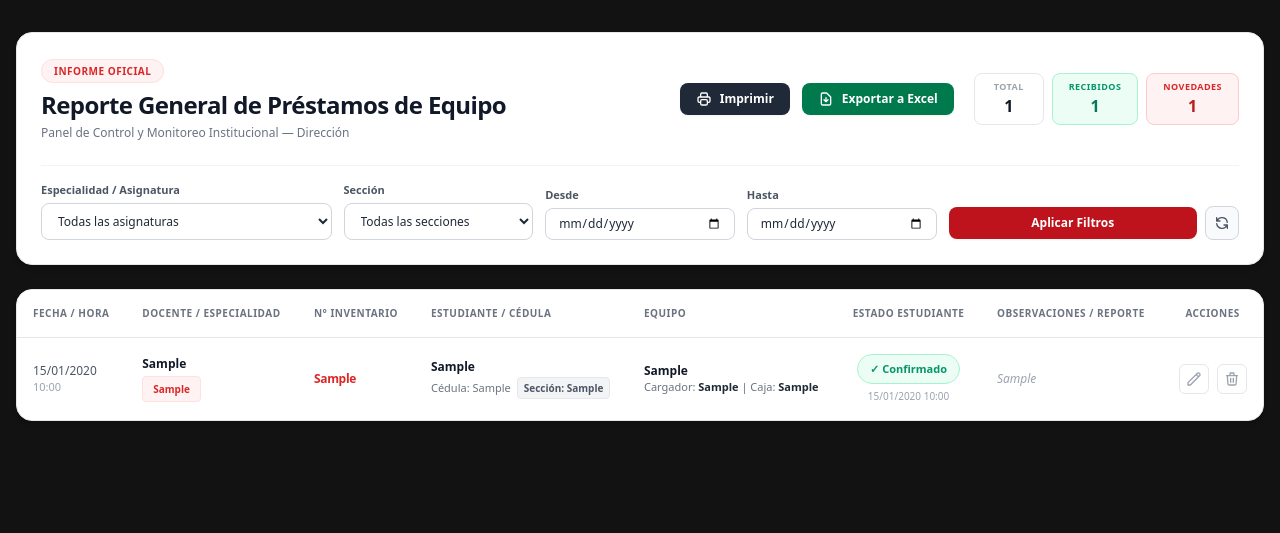
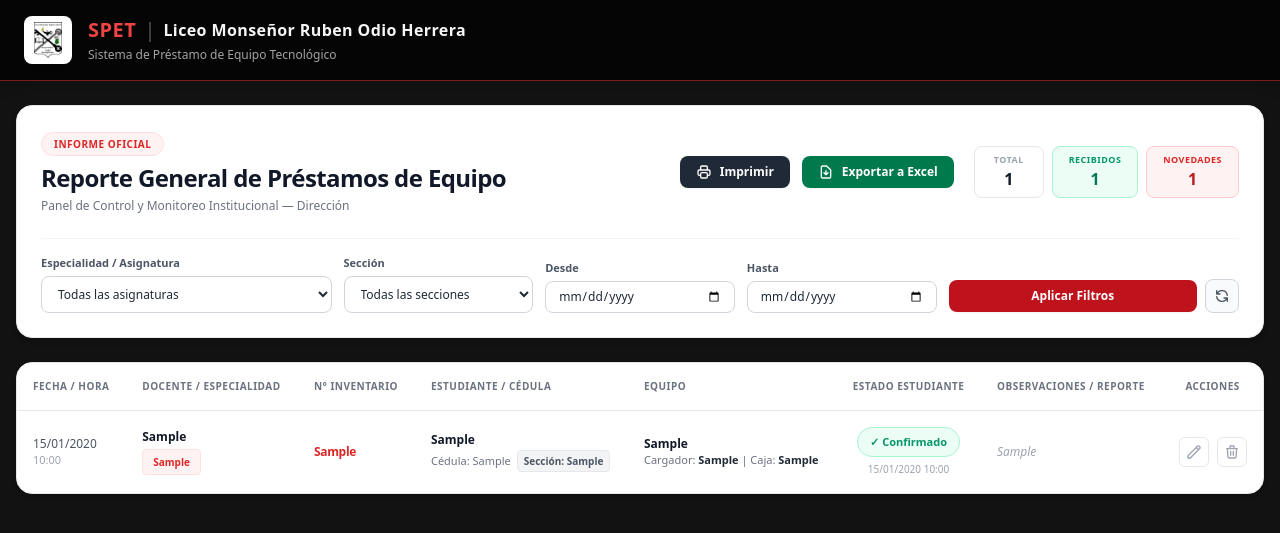
Before and after one commit to gherrera608-sudo/bitacora-tecnologia, a Flask app: page / in a window 1280 px wide. Shown: the top 533 px of the page. Run offline with Flask 3, Linux system fonts and the light colour scheme; tables that the repository leaves empty hold one stand-in row (values such as "Sample post"); some libraries are stand-ins or nearby versions.

Commit message:
Update direccion.html

```diff
--- a/templates/direccion.html
+++ b/templates/direccion.html
@@ -115,12 +115,32 @@
 <body class="bg-[#121212] min-h-screen text-gray-900 font-sans antialiased pb-12">
 
     <!-- ======================================================= -->
-    <!-- 1. VISTA DE PANTALLA (BLANCA / CLARA - OCULTO AL IMPRIMIR) -->
+    <!-- 1. VISTA DE PANTALLA (TARJETAS BLANCAS - OCULTO AL IMPRIMIR) -->
     <!-- ======================================================= -->
     <div class="screen-only">
-        <main class="max-w-[1400px] mx-auto px-4 pt-8 space-y-6">
 
-            <!-- Panel de Control y Filtros -->
+        <!-- Navbar Superior (Oscura y elegante exactamente como la imagen) -->
+        <header class="bg-[#050505] text-white border-b border-red-900 py-4 shadow-lg">
+            <div class="max-w-[1400px] mx-auto px-6 flex items-center justify-center lg:justify-start">
+                <div class="flex items-center gap-4">
+                    <div class="w-12 h-12 bg-white rounded-lg flex items-center justify-center p-1.5 shadow-sm">
+                        <img src="{{ url_for('static', filename='escudo.png') }}" alt="Logo" class="max-h-full max-w-full object-contain" onerror="this.src='https://via.placeholder.com/48'">
+                    </div>
+                    <div>
+                        <div class="flex items-center gap-2">
+                            <span class="text-[#ef4444] font-black tracking-wide text-xl">SPET</span>
+                            <span class="text-neutral-600 font-light text-xl">|</span>
+                            <h1 class="text-base font-semibold text-neutral-100 tracking-wide">Liceo Monseñor Ruben Odio Herrera</h1>
+                        </div>
+                        <p class="text-[12px] text-neutral-400 mt-0.5">Sistema de Préstamo de Equipo Tecnológico</p>
+                    </div>
+                </div>
+            </div>
+        </header>
+
+        <main class="max-w-[1400px] mx-auto px-4 pt-6 space-y-6">
+
+            <!-- Panel de Control y Filtros (Blanco) -->
             <section class="bg-white rounded-2xl p-6 shadow-md border border-gray-200">
                 <div class="flex flex-col lg:flex-row lg:items-center justify-between gap-6 mb-6">
                     <div>
@@ -196,7 +216,7 @@
                 </form>
             </section>
 
-            <!-- Tabla de Registros Blanca -->
+            <!-- Tabla de Registros (Blanca) -->
             <section class="bg-white rounded-2xl shadow-md border border-gray-200 overflow-hidden">
                 <div class="overflow-x-auto">
                     <table class="w-full text-left border-collapse">
@@ -256,11 +276,9 @@
                                 </td>
                                 <td class="py-4 px-4 text-center whitespace-nowrap">
                                     <div class="flex items-center justify-center gap-2">
-                                        <!-- Botón Editar -->
                                         <a href="{{ url_for('editar_prestamo', id=p.id) }}" class="p-1.5 text-gray-400 hover:text-blue-600 hover:bg-blue-50 border border-gray-200 rounded-md transition" title="Editar">
                                             <svg class="w-4 h-4" fill="none" stroke="currentColor" viewBox="0 0 24 24"><path stroke-linecap="round" stroke-linejoin="round" stroke-width="2" d="M15.232 5.232l3.536 3.536m-2.036-5.036a2.5 2.5 0 113.536 3.536L6.5 21.036H3v-3.572L16.732 3.732z"></path></svg>
                                         </a>
-                                        <!-- Botón Eliminar -->
                                         <form action="{{ url_for('eliminar_prestamo', id=p.id) }}" method="POST" class="inline" onsubmit="return confirm('¿Está seguro de eliminar este registro?')">
                                             <button type="submit" class="p-1.5 text-gray-400 hover:text-red-600 hover:bg-red-50 border border-gray-200 rounded-md transition" title="Eliminar">
                                                 <svg class="w-4 h-4" fill="none" stroke="currentColor" viewBox="0 0 24 24"><path stroke-linecap="round" stroke-linejoin="round" stroke-width="2" d="M19 7l-.867 12.142A2 2 0 0116.138 21H7.862a2 2 0 01-1.995-1.858L5 7m5 4v6m4-6v6m1-10V4a1 1 0 00-1-1h-4a1 1 0 00-1 1v3M4 7h16"></path></svg>
```
